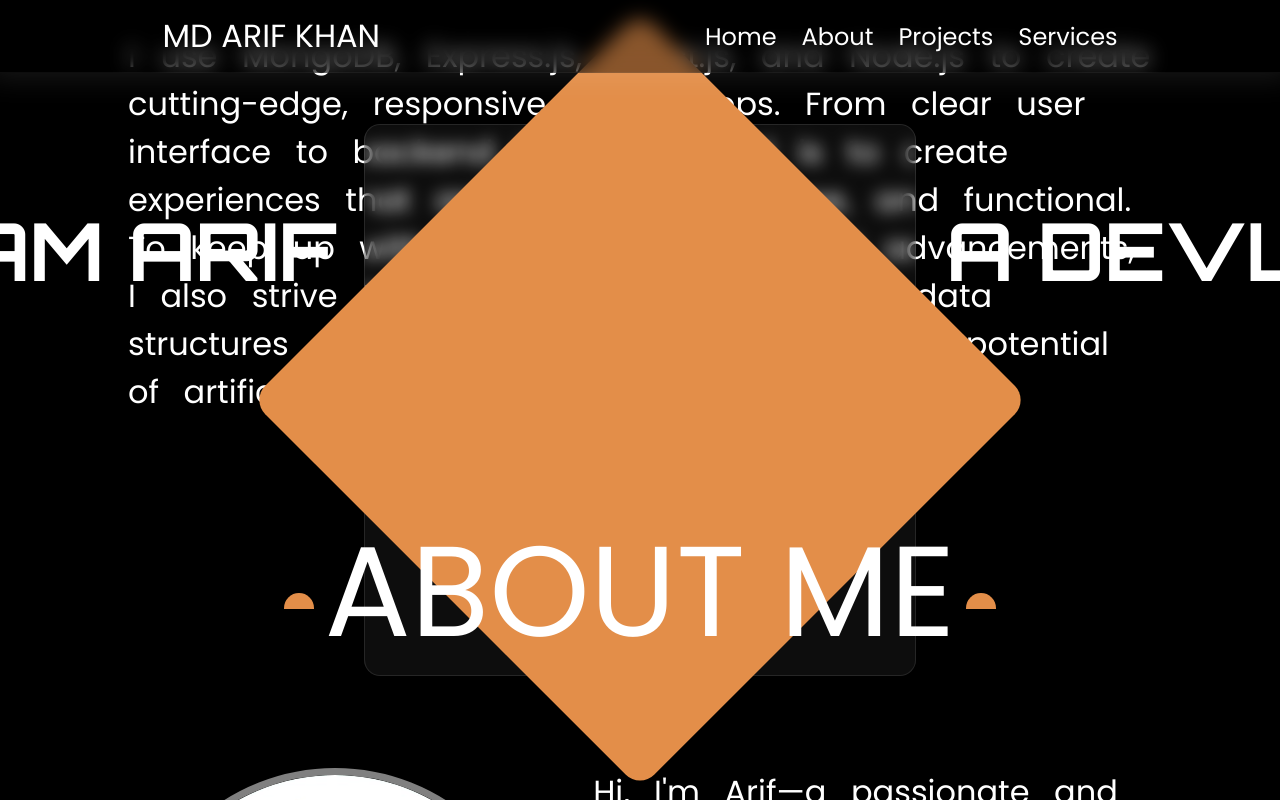
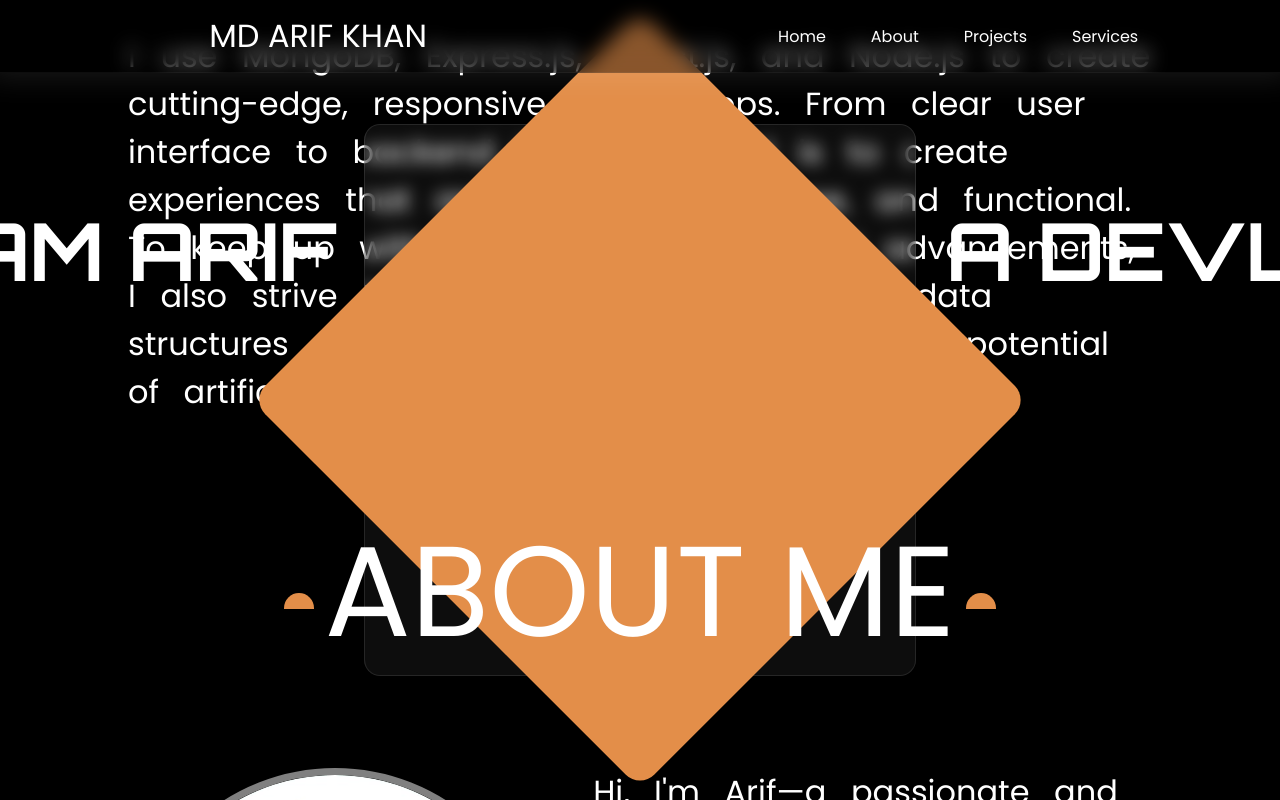
Before and after one commit to Arifkhan2007111/Portfolio, a React (Vite) app in the folder FrontEnd/: page / in a window 1280 px wide. Shown: the top 800 px of the page. Built offline with nearby package versions, Linux system fonts and the light colour scheme.

Commit message:
Some changes

```diff
--- a/FrontEnd/src/index.css
+++ b/FrontEnd/src/index.css
@@ -47,14 +47,15 @@ box-shadow: 0 4px 30px rgba(255, 255, 255, 0.1); /* glow effect */
 
 .logo{
     font-size: 2rem;
+    cursor: default;
 }
 
 .components ul{
     list-style: none;
     text-decoration: none;
-    font-size: 1.5rem;
+    font-size: 1rem;
     display: flex;
-    gap: 25px;
+    gap: 20%;
     justify-content: center;
     align-items: center;
 }
```
